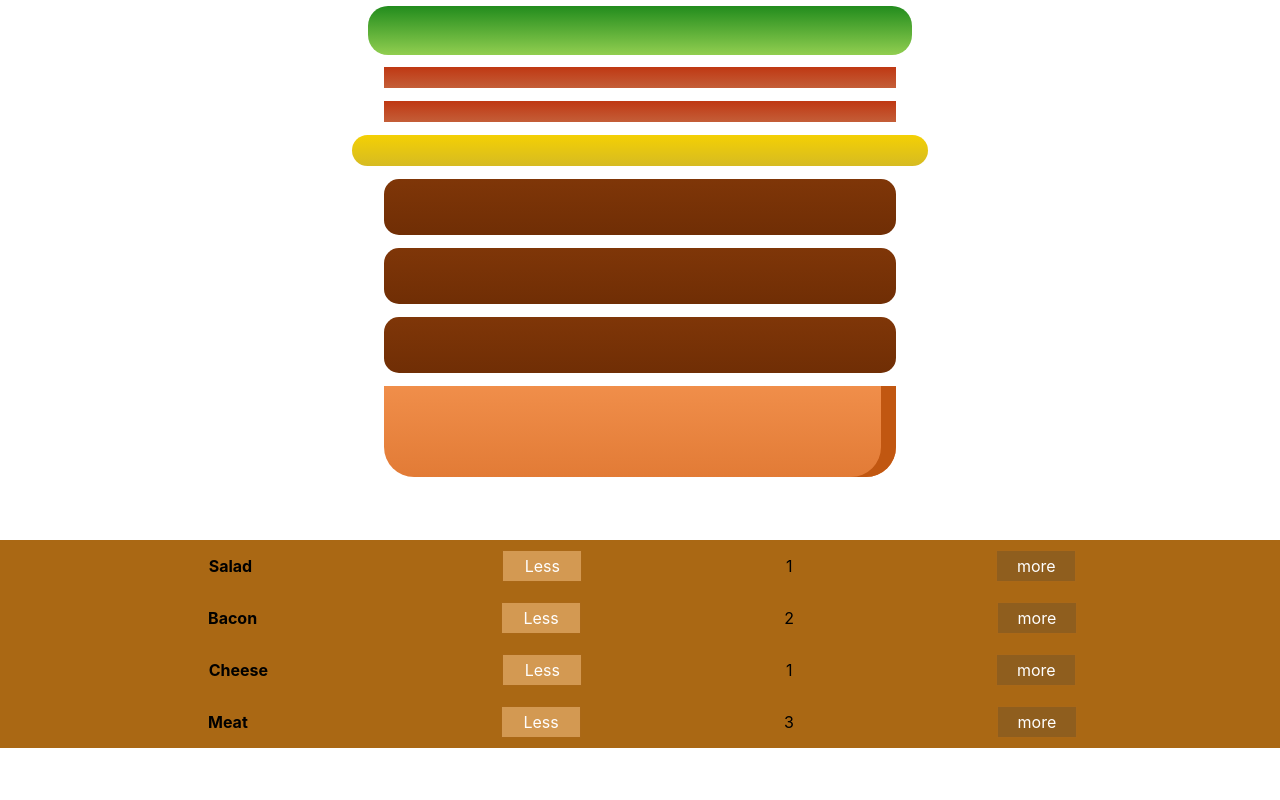
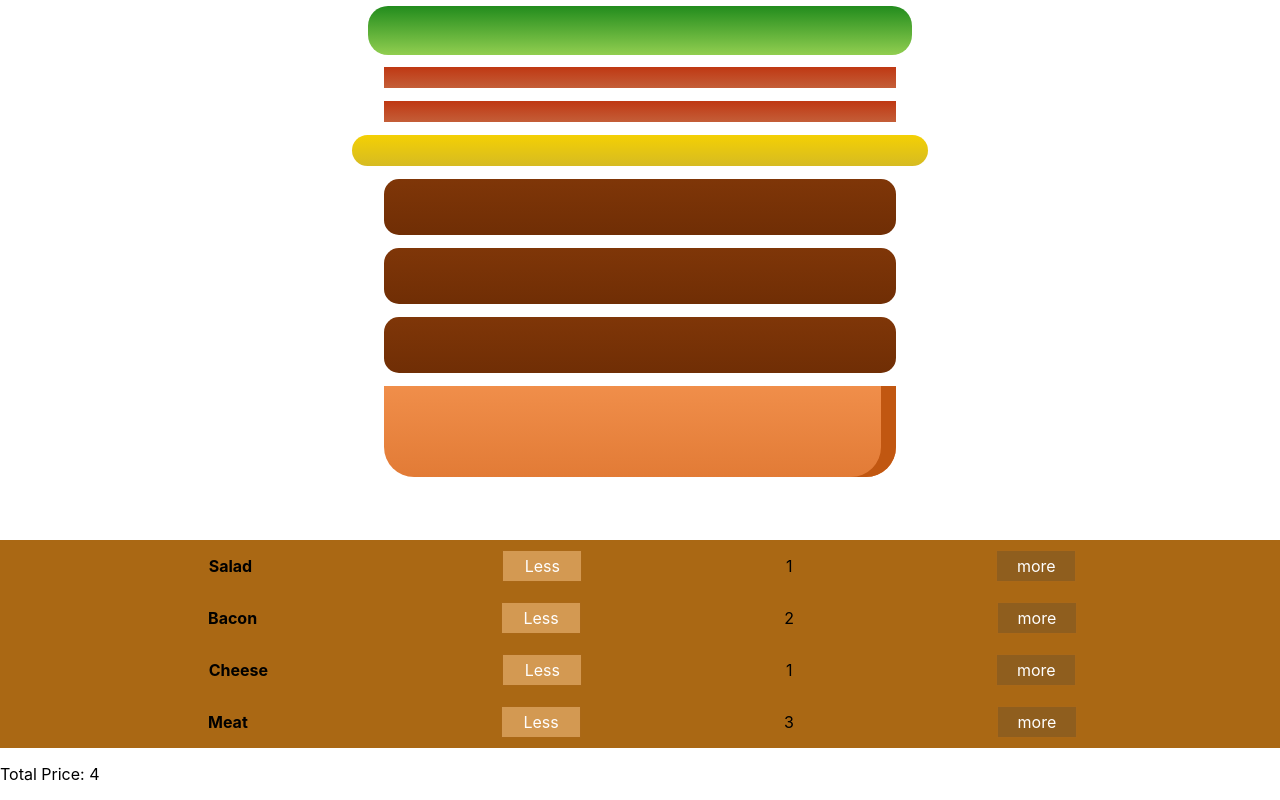
Before and after one commit to aDeveloperX/React-Burger, a React (Create React App) app: page / in a window 1280 px wide. Shown: the part 196-996 px from the top of the page. Before the commit the page ends 944 px from the top, so only its background shows below. Built offline with nearby package versions, Linux system fonts and the light colour scheme.

Commit message:
add total price display

```diff
--- a/src/components/Burger/BuildControls/BuildControls.js
+++ b/src/components/Burger/BuildControls/BuildControls.js
@@ -35,6 +35,7 @@ const buildControls = props => {
           />
         );
       })}
+      <p>Total Price: {props.price}</p>
     </div>
   );
 };
--- a/src/containers/BurgerBuilder/BurgerBuilder.js
+++ b/src/containers/BurgerBuilder/BurgerBuilder.js
@@ -27,9 +27,7 @@ class BurgerBuilder extends Component {
     const updatedIngredients = {
       ...this.state.ingredients
     };
-
     updatedIngredients[type] = updatedCounter;
-
     const priceAddition = INGREDIENT_PRICES[type];
     const oldPrice = this.state.totalPrice;
     const newPrice = oldPrice + priceAddition;
@@ -43,7 +41,6 @@ class BurgerBuilder extends Component {
       const updatedIngredients = {
         ...this.state.ingredients
       };
-
       updatedIngredients[type] = updatedCounter;
 
       const priceAddition = INGREDIENT_PRICES[type];
@@ -61,6 +58,7 @@ class BurgerBuilder extends Component {
           ingredientAdded={this.addIngredientHandler}
           ingredientRemoved={this.removeIngredientHandler}
           ingredients={this.state.ingredients}
+          price={this.state.totalPrice}
         ></BuildControls>
       </>
     );
```
